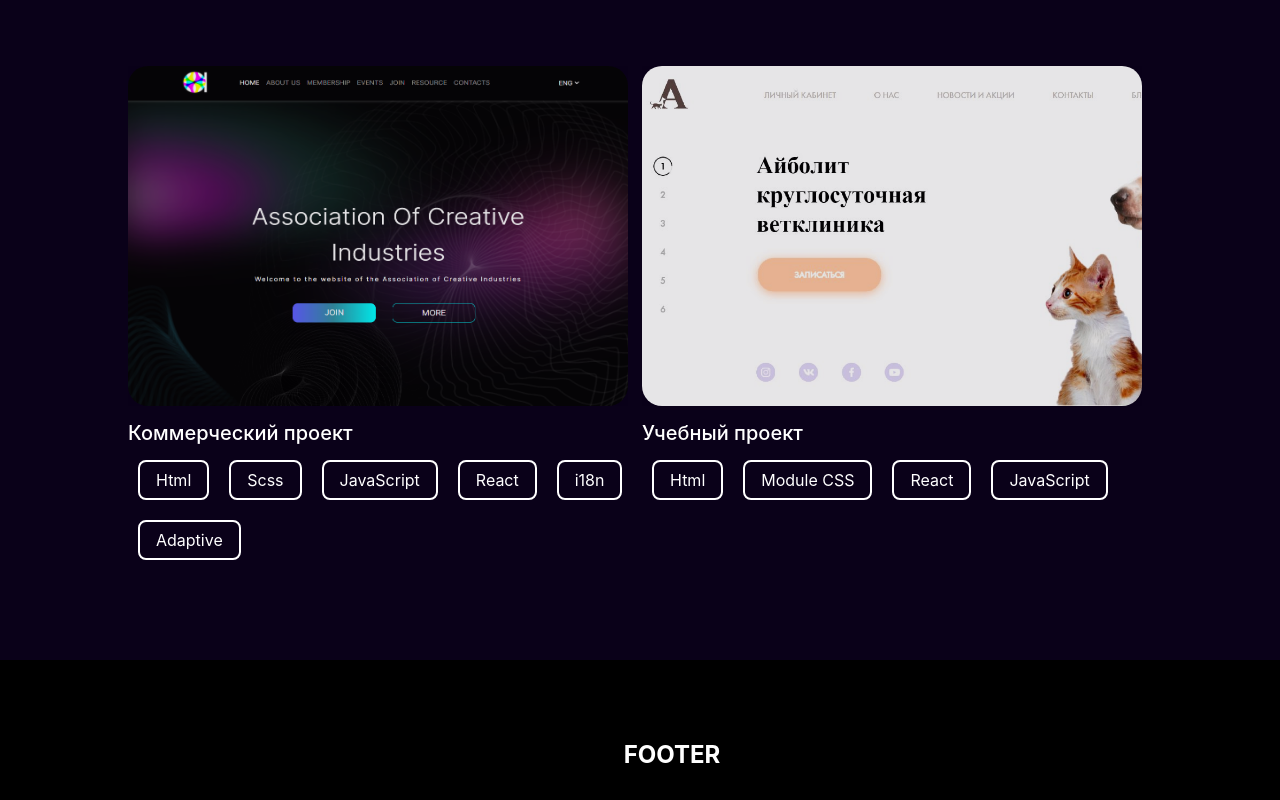
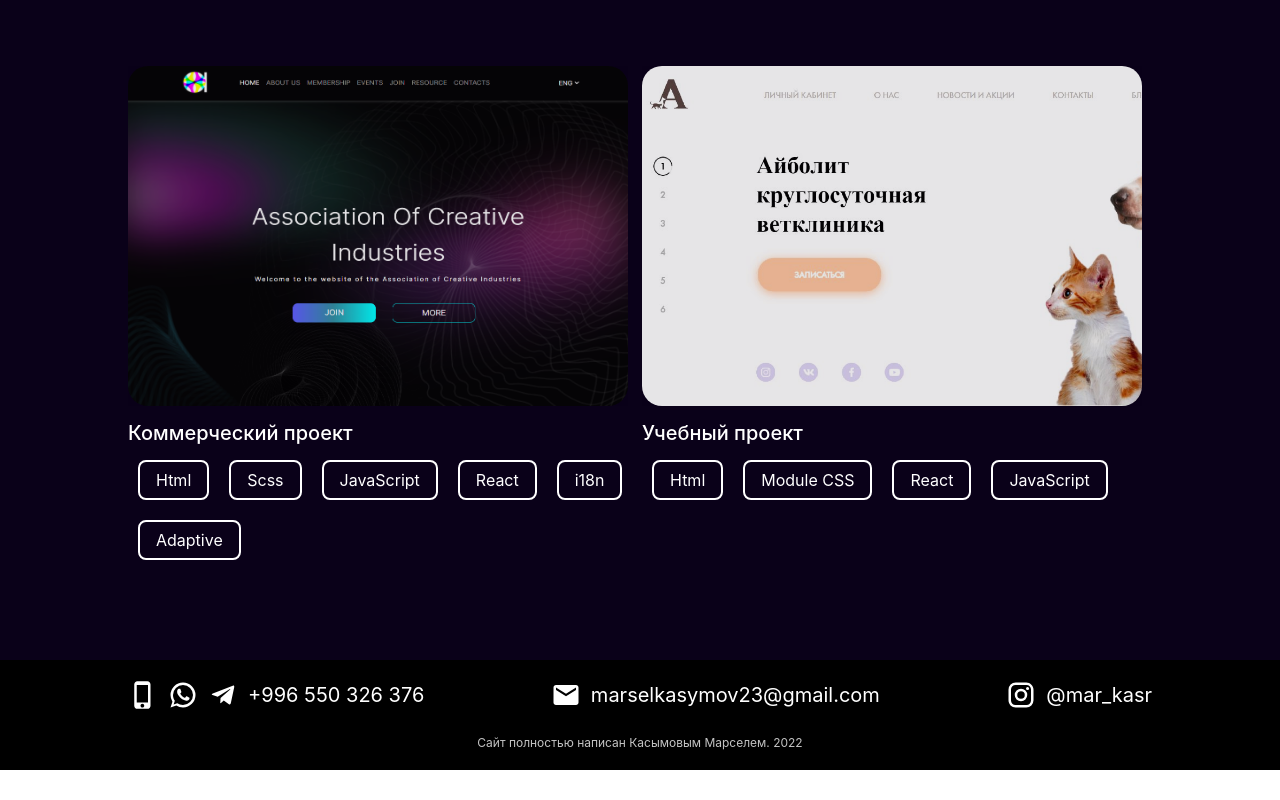
Before and after one commit to Bonecide/Resume, a React (Create React App) app: page / in a window 1280 px wide. Shown: the part 917-1717 px from the top of the page. After the commit the page ends 1687 px from the top, so only its background shows below. Built offline with nearby package versions, Linux system fonts and the light colour scheme.

Commit message:
added footer

```diff
--- a/src/components/Footer/Footer.jsx
+++ b/src/components/Footer/Footer.jsx
@@ -1,10 +1,36 @@
 import './Footer.scss'
+import PhoneIphoneIcon from '@mui/icons-material/PhoneIphone';
+import EmailIcon from '@mui/icons-material/Email';
+import WhatsAppIcon from '@mui/icons-material/WhatsApp';
+import TelegramIcon from '@mui/icons-material/Telegram';
+import InstagramIcon from '@mui/icons-material/Instagram';
 export default function Footer() {
 
 
     return(
         <div className="Footer" id="Footer">
-            <h2>FOOTER</h2>
+            <div className='Footer_container'>
+                <div className='Footer_contact'>
+                    <div className='footer_info_container'>
+                        <PhoneIphoneIcon className='icon'/>
+                        <WhatsAppIcon className='icon'/>
+                        <TelegramIcon className='icon'/>
+                        <p className='footer_text'>+996 550 326 376</p>
+                    </div>
+                    <div className='footer_info_container'>
+                            <EmailIcon className='icon'/>
+                            <p className='footer_text'>marselkasymov23@gmail.com</p>
+                    </div>
+                    <div className='footer_info_container'>
+                        <InstagramIcon className='icon'/>
+                        <p className='footer_text'>@mar_kasr</p>
+                    </div>
+                </div>
+                <div className='Footer_aboutSite'>
+                        <p>Сайт полностью написан Касымовым Марселем. 2022</p>
+                </div>
+            </div>
+
         </div>
     )
 }
--- a/src/components/Footer/Footer.scss
+++ b/src/components/Footer/Footer.scss
@@ -1,13 +1,50 @@
+@import '../../global.scss';
 .Footer {
     margin-top: 100px;
     width: 100%;
-    height: 100px;
     text-align: center;
     background: black;
-    padding-top: 80px;
-    padding-left: 5% ;
-    padding-bottom: 60px;
+    padding-top: 20px;;
+    padding-bottom: 20px;
     h2 {
         color: white;
     }
+    .icon {
+        color: white;
+        font-size: 30px;
+    }
+    .Footer_container {
+        width: 80%;
+        margin: 0 auto;
+        display: flex;
+        flex-direction: column;
+        gap: 25px;
+        .Footer_contact {
+            width: 100%;
+            display: flex;
+            justify-content: space-between;
+            flex-wrap: wrap;
+            @include mobile {
+                gap: 10px;
+            }
+            .footer_info_container {
+                display: flex;
+                align-items: center;
+                gap: 10px;
+
+            }
+        }
+    }
+    .footer_text {
+        color: white;
+        font-size: 20px;
+    }
+    .Footer_aboutSite {
+        text-align: center;
+        p {
+            color: white;
+            font-size: 12px;
+            color: rgb(196, 196, 196);
+        }
+    }
 }
```
